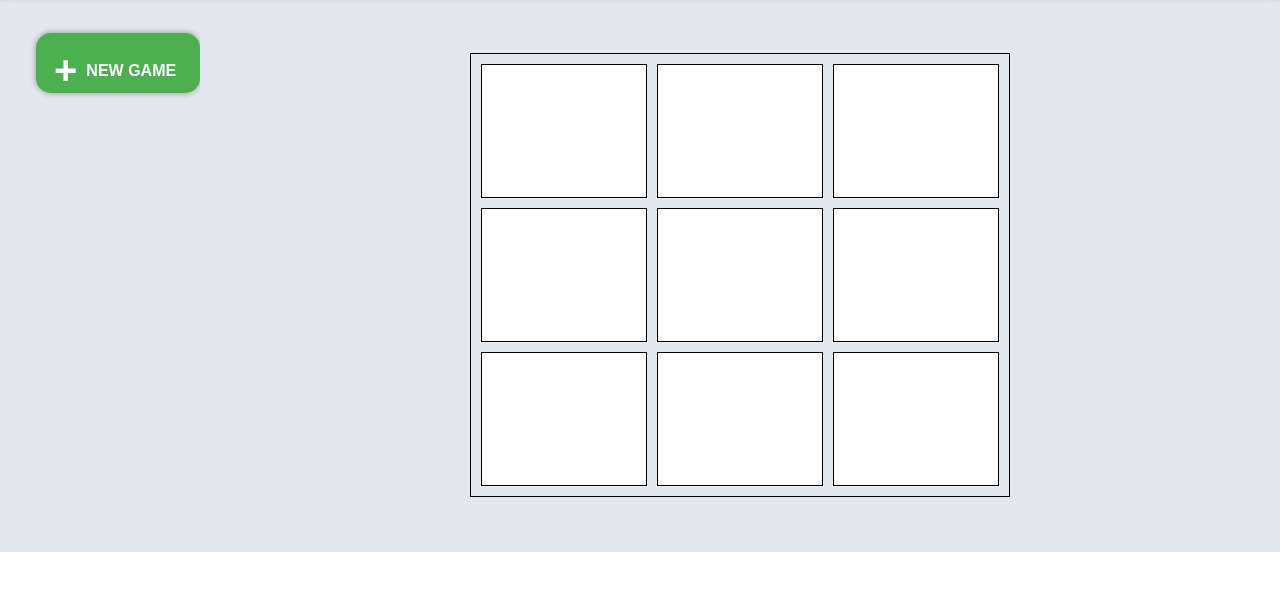
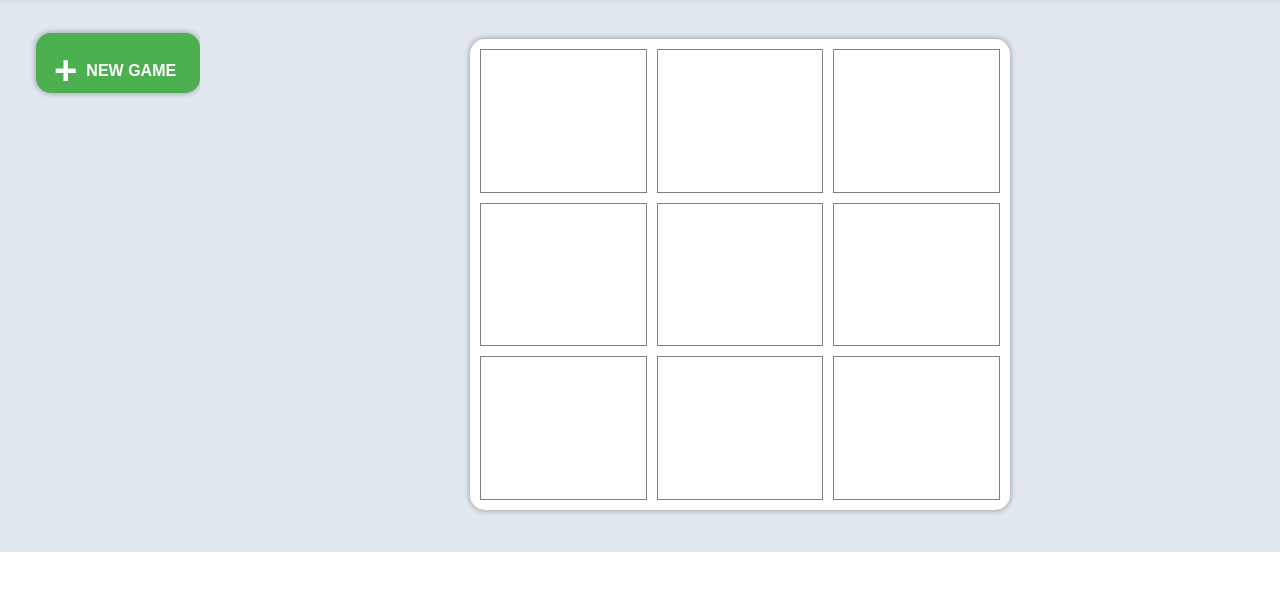
Before and after one commit to ksh009/top-tic-tac-toe, a plain HTML site: page index.html in a window 1280 px wide. Shown: the part 75-666 px from the top of the page. Drawn offline with Linux system fonts and the light colour scheme.

Commit message:
Game board styling

```diff
--- a/style.css
+++ b/style.css
@@ -161,15 +161,18 @@ button {
 	grid-template-rows: repeat(3, 1fr);
 	gap: 10px;
 	width: 50%;
-	height: 80%;
+	height: 85%;
 	margin: 0 auto;
-	border: 1px solid black;
+	/* border: 1px solid black; */
+	border-radius: 15px;
 	padding: 10px;
+	background-color: var(--secondary-text-color);
+	box-shadow: rgb(0 0 0 / 16%) 0px 0px 6px, rgb(0 0 0 / 23%) 0px 0px 6px;
 }
 
 .grid-container .game-board-container .board .square {
 	background-color: white;
-	border: 1px solid black;
+	border: 1px solid grey;
 	font-size: 3em;
 	display: flex;
 	justify-content: center;
```
